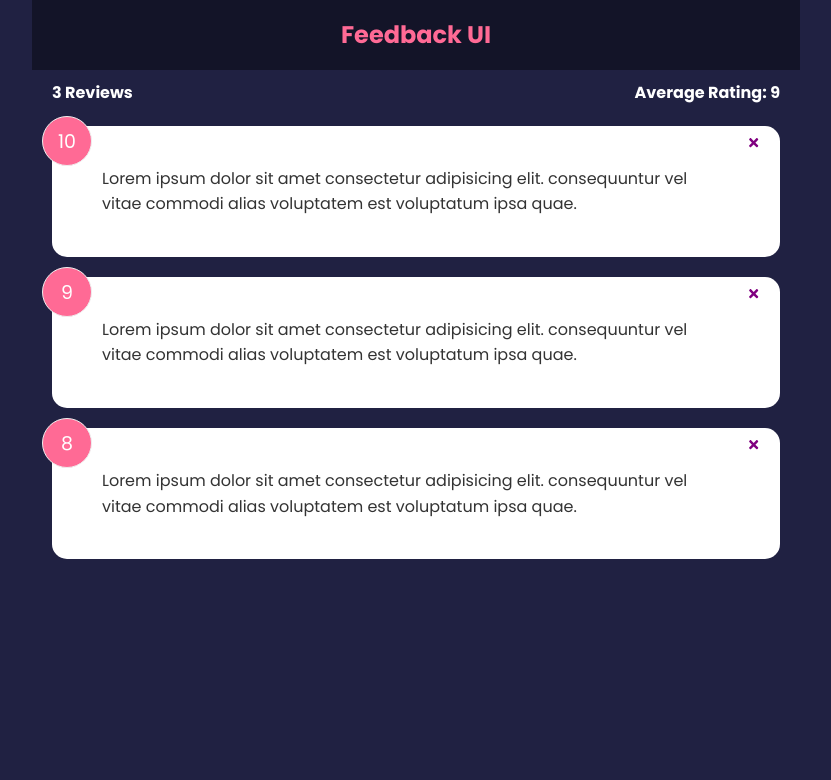
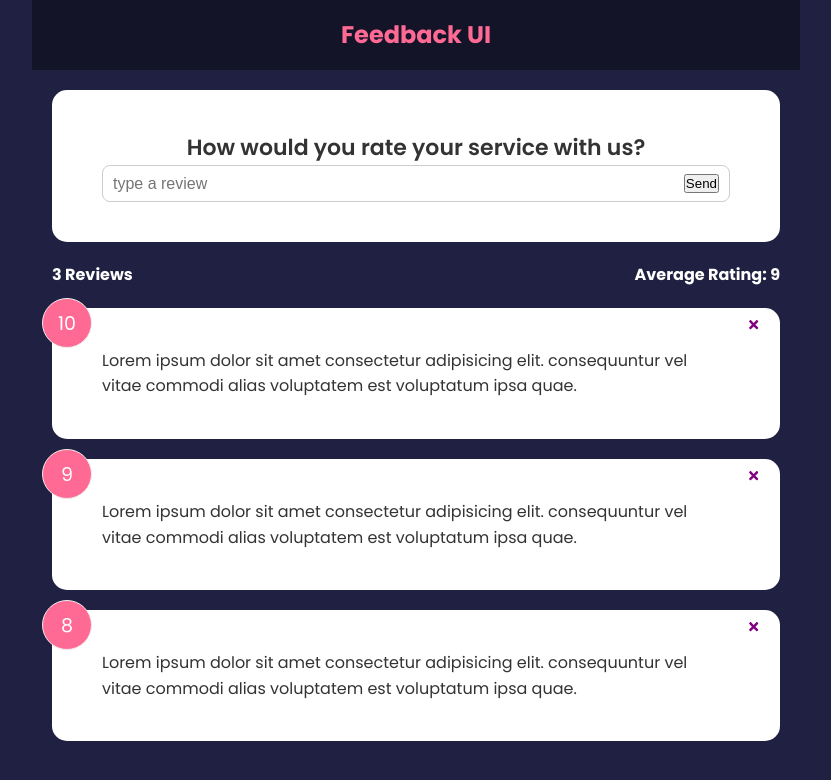
Before and after one commit to ReemaSho/feedback-app, a React (Create React App) app: page / in a window 1280 px wide. Shown: the top 780 px of the page, without its empty margins (224-1055 px from the left). Built offline with nearby package versions, Linux system fonts and the light colour scheme.

Commit message:
add form component

```diff
--- a/src/App.jsx
+++ b/src/App.jsx
@@ -2,7 +2,9 @@ import { useState } from "react";
 import Header from "./components/Header";
 import FeedbackList from "./components/FeedbackList";
 import FeedbackStats from "./components/FeedbackStats";
+import FeedbackForm from "./components/FeedbackForm";
 import FeedbackData from "./data/FeedbackData";
+
 const App = () => {
   const [feedback, setFeedback] = useState(FeedbackData);
   const deleteFeedback = (id) => {
@@ -14,6 +16,7 @@ const App = () => {
     <>
       <Header />
       <div className="container">
+        <FeedbackForm />
         <FeedbackStats feedback={feedback} />
         <FeedbackList feedback={feedback} handleDelete={deleteFeedback} />
       </div>
--- /dev/null
+++ b/src/components/FeedbackForm.jsx
@@ -0,0 +1,27 @@
+import { useState } from "react";
+import Card from "./shared/Card";
+
+const FeedbackForm = () => {
+  const [text, setText] = useState("");
+  const handleTextChange = (e) => {
+    setText(e.target.value);
+  };
+  return (
+    <Card>
+      <form>
+        <h2>How would you rate your service with us?</h2>
+        <div className="input-group">
+          <input
+            type="text"
+            onChange={handleTextChange}
+            value={text}
+            placeholder="type a review"
+          />
+          <button type="submit">Send</button>
+        </div>
+      </form>
+    </Card>
+  );
+};
+
+export default FeedbackForm;
```
